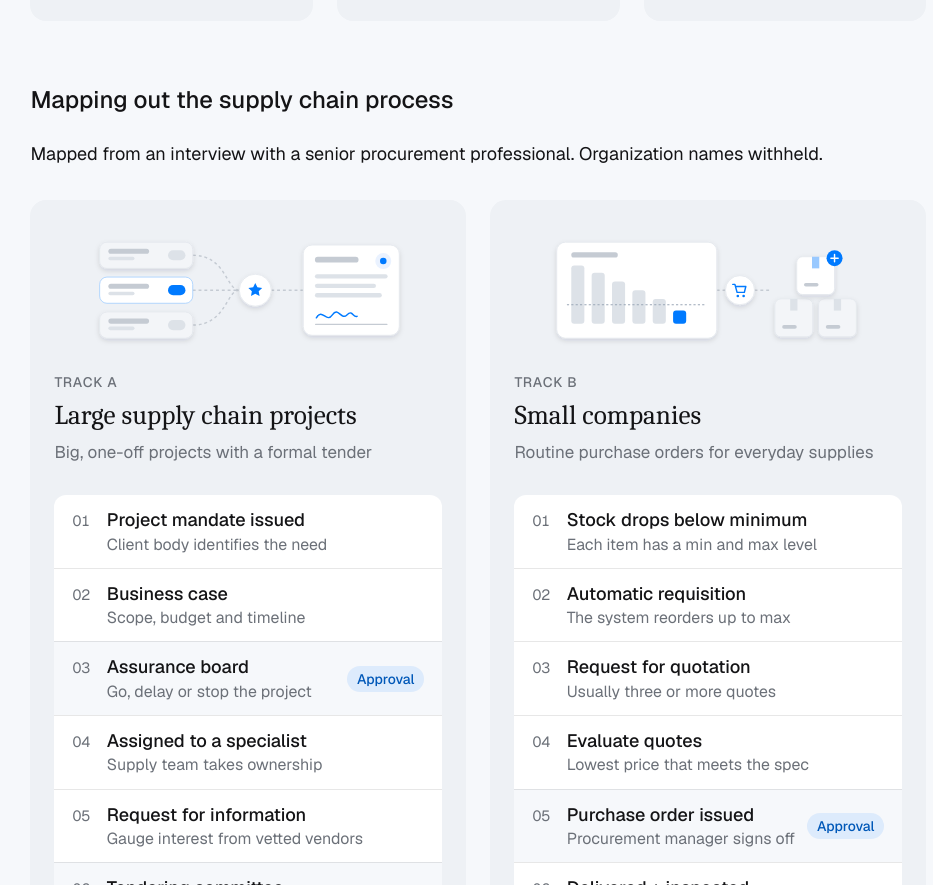
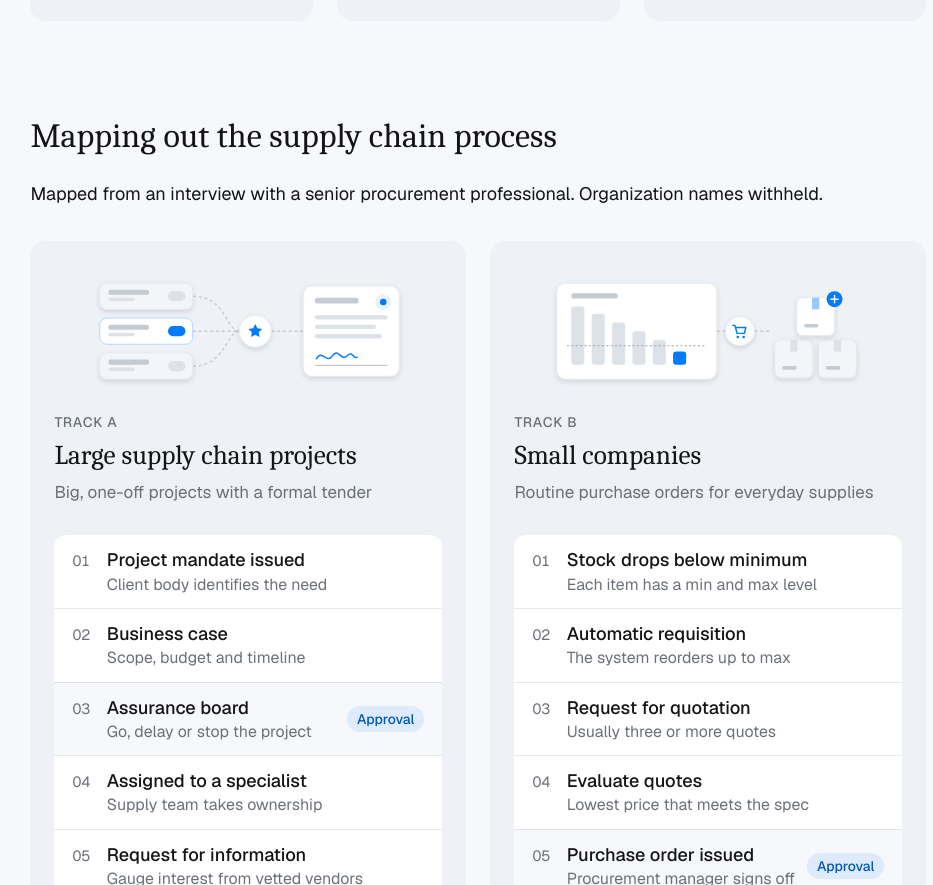
Before and after one commit to camrynrozario6/portfolio-website, a plain HTML site: page procurement.html in a window 1280 px wide. Shown: the part 3496-4381 px from the top of the page, without its empty margins (264-1197 px from the left). Drawn offline with nearby package versions, Linux system fonts and the light colour scheme.

Commit message:
Use the serif section heading style for 'Mapping out the supply chain process'
Co-Authored-By: Claude Opus 5.5 <noreply@anthropic.com>
Claude-Session: https://claude.ai/code/session_014gZA4iBpKTsabq1U4AyJYU

```diff
--- a/procurement.html
+++ b/procurement.html
@@ -141,7 +141,7 @@
         </div>
 
         <div class="research-block" id="interview">
-          <h3 class="minor">Mapping out the supply chain process</h3>
+          <h3 class="subheader">Mapping out the supply chain process</h3>
           <p>Mapped from an interview with a senior procurement professional. Organization names withheld.</p>
           <div class="flow-grid">
             <div class="flow-track">
```
